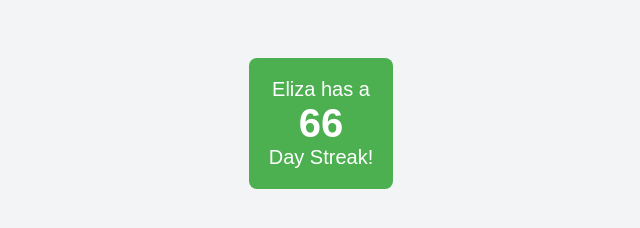
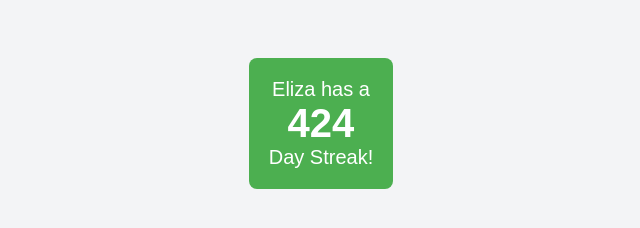
Before and after one commit to jpumford/streak, a plain HTML site: page index.html in a window 1280 px wide. Shown: the full height of the page, 319-959 px from the left. Drawn offline with Linux system fonts and the light colour scheme.

Commit message:
update start day

```diff
--- a/index.html
+++ b/index.html
@@ -35,7 +35,7 @@
 
     <script>
         function calculateStreak() {
-            var startDate = new Date('2023-12-25');
+            var startDate = new Date('2023-01-01');
             var currentDate = new Date();
             var timeDiff = currentDate - startDate;
             var daysDiff = Math.floor(timeDiff / (1000 * 3600 * 24));
```
